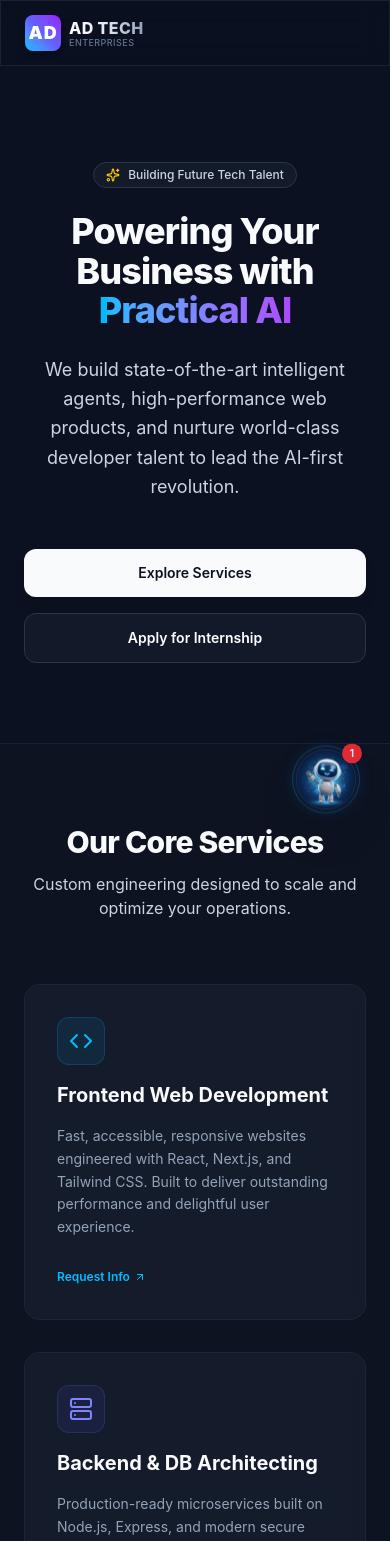
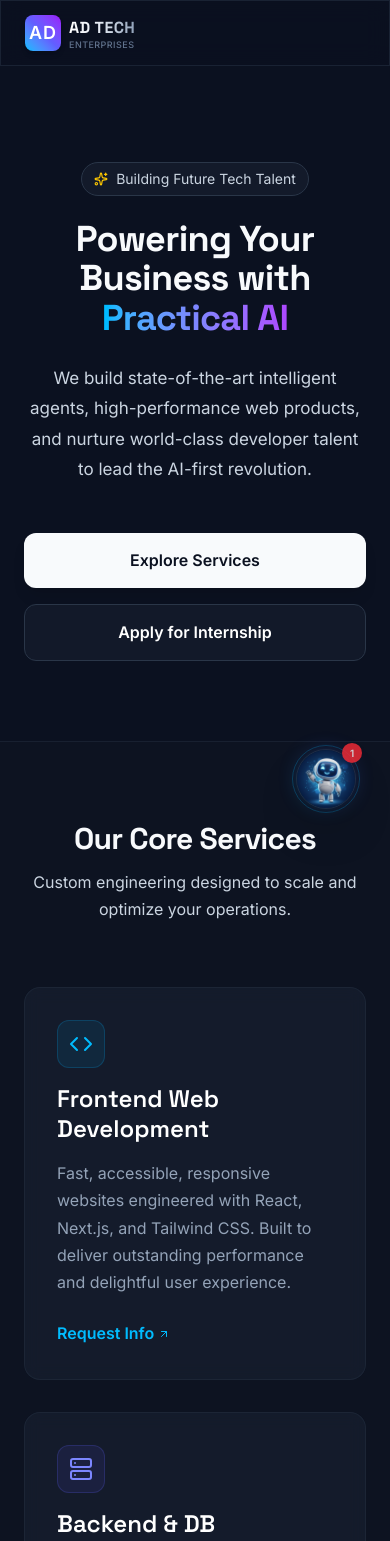
Before and after one commit to ADTECHENTERPRISESPVTLTD/Our-Website, a Next.js app: page / in a window 390 px wide. Shown: the top 1541 px of the page. Built offline with nearby package versions, Linux system fonts and the light colour scheme.

Commit message:
style: align typography, color palette, and chatbot knowledge base with brand guidelines

```diff
--- a/src/app/globals.css
+++ b/src/app/globals.css
@@ -35,7 +35,8 @@
   --color-warning: var(--warning);
   --color-error: var(--error);
 
-  --font-sans: 'Inter', system-ui, -apple-system, sans-serif;
+  --font-sans: var(--font-inter), 'Inter', system-ui, -apple-system, sans-serif;
+  --font-display: var(--font-space-grotesk), 'Space Grotesk', sans-serif;
 
   --animate-fade-in-up: fade-in-up 0.3s cubic-bezier(0.16, 1, 0.3, 1) forwards;
   --animate-slide-in: slide-in 0.4s cubic-bezier(0.16, 1, 0.3, 1) forwards;
@@ -91,10 +92,42 @@
   animation: wave 0.6s ease-in-out infinite;
 }
 
+/* Base Typographical Alignments */
+h1 {
+  font-family: var(--font-display);
+  font-weight: 700;
+  font-size: clamp(36px, 5vw, 56px);
+  line-height: 1.1;
+  letter-spacing: -0.02em;
+}
+
+h2 {
+  font-family: var(--font-display);
+  font-weight: 700;
+  font-size: clamp(30px, 4vw, 42px);
+  line-height: 1.15;
+}
+
+h3 {
+  font-family: var(--font-display);
+  font-weight: 600;
+  font-size: clamp(22px, 3vw, 30px);
+  line-height: 1.25;
+}
+
+h4 {
+  font-family: var(--font-display);
+  font-weight: 600;
+  font-size: clamp(20px, 2.5vw, 24px);
+  line-height: 1.35;
+}
+
 body {
   background: var(--background);
   color: var(--foreground);
   font-family: var(--font-sans);
+  font-size: clamp(16px, 1.8vw, 17px);
+  line-height: 1.7;
   overflow-x: hidden;
 }
 
@@ -126,3 +159,84 @@ body {
 .custom-scrollbar::-webkit-scrollbar-thumb:hover {
   background: var(--accent);
 }
+
+/* Typography Guide Sizing Helpers */
+.body-large {
+  font-family: var(--font-sans);
+  font-weight: 400;
+  font-size: clamp(17px, 2vw, 20px) !important;
+  line-height: 1.8 !important;
+}
+
+.body-regular {
+  font-family: var(--font-sans);
+  font-weight: 400;
+  font-size: clamp(16px, 1.8vw, 17px) !important;
+  line-height: 1.7 !important;
+}
+
+.small-text {
+  font-family: var(--font-sans);
+  font-weight: 400;
+  font-size: 14px !important;
+}
+
+.btn-text {
+  font-family: var(--font-sans);
+  font-weight: 600;
+  font-size: 16px !important;
+}
+
+.nav-text {
+  font-family: var(--font-sans);
+  font-weight: 500;
+  font-size: clamp(15px, 1.5vw, 16px) !important;
+}
+
+.form-label {
+  font-family: var(--font-sans);
+  font-weight: 500;
+  font-size: 15px !important;
+}
+
+.form-input {
+  font-family: var(--font-sans);
+  font-weight: 400;
+  font-size: 16px !important;
+}
+
+.card-title-style {
+  font-family: var(--font-display);
+  font-weight: 600;
+  font-size: 24px !important;
+}
+
+.card-desc {
+  font-family: var(--font-sans);
+  font-weight: 400;
+  font-size: 16px !important;
+}
+
+.card-btn {
+  font-family: var(--font-sans);
+  font-weight: 600;
+  font-size: 16px !important;
+}
+
+.footer-heading {
+  font-family: var(--font-display);
+  font-weight: 600;
+  font-size: 18px !important;
+}
+
+.footer-link {
+  font-family: var(--font-sans);
+  font-weight: 400;
+  font-size: 15px !important;
+}
+
+.footer-copyright {
+  font-family: var(--font-sans);
+  font-weight: 400;
+  font-size: 14px !important;
+}
--- a/src/app/layout.tsx
+++ b/src/app/layout.tsx
@@ -1,20 +1,22 @@
 import type { Metadata } from "next";
-import { Geist, Geist_Mono } from "next/font/google";
+import { Space_Grotesk, Inter } from "next/font/google";
 import "./globals.css";
 
-const geistSans = Geist({
-  variable: "--font-geist-sans",
+const spaceGrotesk = Space_Grotesk({
+  variable: "--font-space-grotesk",
   subsets: ["latin"],
+  weight: ["600", "700"],
 });
 
-const geistMono = Geist_Mono({
-  variable: "--font-geist-mono",
+const inter = Inter({
+  variable: "--font-inter",
   subsets: ["latin"],
+  weight: ["400", "500", "600"],
 });
 
 export const metadata: Metadata = {
-  title: "Create Next App",
-  description: "Generated by create next app",
+  title: "AD TECH Enterprises | Building Future Tech Talent",
+  description: "AD TECH Enterprises Pvt. Ltd. is a modern software development and AI Automation company. We partner with educational institutions and businesses to build scalable digital products, AI chatbot assistants, and transition operations to AI-first workflows.",
 };
 
 export default function RootLayout({
@@ -25,7 +27,7 @@ export default function RootLayout({
   return (
     <html
       lang="en"
-      className={`${geistSans.variable} ${geistMono.variable} h-full antialiased`}
+      className={`${spaceGrotesk.variable} ${inter.variable} h-full antialiased`}
     >
       <body className="min-h-full flex flex-col">{children}</body>
     </html>
--- a/src/app/page.tsx
+++ b/src/app/page.tsx
@@ -20,7 +20,7 @@ export default function Home() {
               AD
             </div>
             <div>
-              <span className="font-extrabold text-base tracking-wide bg-gradient-to-r from-white via-slate-200 to-slate-400 bg-clip-text text-transparent">
+              <span className="font-bold font-display text-base tracking-wide bg-gradient-to-r from-white via-slate-200 to-slate-400 bg-clip-text text-transparent">
                 AD TECH
               </span>
               <span className="text-[9px] text-slate-500 block -mt-1 font-medium uppercase tracking-wider">
@@ -29,16 +29,16 @@ export default function Home() {
             </div>
           </div>
 
-          <nav className="hidden md:flex items-center gap-8 text-sm font-medium text-text-secondary">
-            <a href="#hero" className="hover:text-white transition-colors">Home</a>
-            <a href="#services" className="hover:text-white transition-colors">Services</a>
-            <a href="#careers" className="hover:text-white transition-colors">Careers & Internships</a>
-            <a href="#contact" className="hover:text-white transition-colors">Contact</a>
+          <nav className="hidden md:flex items-center gap-8 text-text-secondary">
+            <a href="#hero" className="nav-text hover:text-white transition-colors">Home</a>
+            <a href="#services" className="nav-text hover:text-white transition-colors">Services</a>
+            <a href="#careers" className="nav-text hover:text-white transition-colors">Careers & Internships</a>
+            <a href="#contact" className="nav-text hover:text-white transition-colors">Contact</a>
           </nav>
 
           <a
             href="#contact"
-            className="hidden sm:inline-flex items-center gap-1.5 px-4.5 py-2 text-xs font-semibold rounded-full bg-btn-primary text-btn-primary-text hover:bg-slate-200 hover:scale-[1.03] transition-all cursor-pointer shadow-md"
+            className="hidden sm:inline-flex items-center gap-1.5 px-6 py-2.5 btn-text rounded-full bg-btn-primary text-btn-primary-text hover:bg-slate-200 hover:scale-[1.03] transition-all cursor-pointer shadow-md"
           >
             Get In Touch
             <ArrowUpRight className="h-3.5 w-3.5" />
@@ -53,32 +53,32 @@ export default function Home() {
         <div className="absolute top-1/3 left-1/4 h-[250px] w-[250px] rounded-full bg-sky-500/10 blur-[80px] pointer-events-none -z-10"></div>
 
         <div className="text-center max-w-4xl mx-auto space-y-6">
-          <div className="inline-flex items-center gap-2 px-3 py-1 rounded-full border border-border bg-card-bg/60 text-xs font-medium text-text-secondary animate-fade-in-up">
+          <div className="inline-flex items-center gap-2 px-3 py-1 rounded-full border border-border bg-card-bg/60 small-text text-text-secondary animate-fade-in-up">
             <Sparkles className="h-3.5 w-3.5 text-yellow-400" />
             <span>Building Future Tech Talent</span>
           </div>
 
-          <h1 className="text-4xl sm:text-6xl md:text-7xl font-extrabold tracking-tight leading-[1.1] animate-fade-in-up">
+          <h1 className="text-4xl sm:text-6xl md:text-7xl font-bold tracking-tight leading-[1.1] animate-fade-in-up">
             Powering Your Business with{" "}
             <span className="bg-gradient-to-r from-sky-400 via-indigo-400 to-purple-500 bg-clip-text text-transparent">
               Practical AI
             </span>
           </h1>
 
-          <p className="text-lg md:text-xl text-text-secondary max-w-2xl mx-auto font-normal leading-relaxed animate-fade-in-up">
+          <p className="body-large text-text-secondary max-w-2xl mx-auto animate-fade-in-up">
             We build state-of-the-art intelligent agents, high-performance web products, and nurture world-class developer talent to lead the AI-first revolution.
           </p>
 
           <div className="flex flex-col sm:flex-row items-center justify-center gap-4 pt-6 animate-fade-in-up">
             <a
               href="#services"
-              className="w-full sm:w-auto px-8 py-3.5 text-sm font-semibold rounded-xl bg-btn-primary text-btn-primary-text hover:bg-slate-200 transition-colors shadow-lg cursor-pointer text-center"
+              className="w-full sm:w-auto px-8 py-3.5 btn-text rounded-xl bg-btn-primary text-btn-primary-text hover:bg-slate-200 transition-colors shadow-lg cursor-pointer text-center"
             >
               Explore Services
             </a>
             <a
               href="#careers"
-              className="w-full sm:w-auto px-8 py-3.5 text-sm font-semibold rounded-xl border border-border bg-card-bg/50 hover:bg-card-bg text-white transition-colors cursor-pointer text-center"
+              className="w-full sm:w-auto px-8 py-3.5 btn-text rounded-xl border border-border bg-card-bg/50 hover:bg-card-bg text-white transition-colors cursor-pointer text-center"
             >
               Apply for Internship
             </a>
@@ -90,8 +90,8 @@ export default function Home() {
       <section id="services" className="py-20 md:py-24 border-t border-border/40 bg-secondary-bg/30">
         <div className="max-w-7xl mx-auto px-6">
           <div className="text-center max-w-2xl mx-auto mb-16 space-y-3">
-            <h2 className="text-3xl md:text-4xl font-extrabold tracking-tight">Our Core Services</h2>
-            <p className="text-text-secondary">Custom engineering designed to scale and optimize your operations.</p>
+            <h2 className="text-3xl md:text-4xl font-bold tracking-tight">Our Core Services</h2>
+            <p className="body-regular text-text-secondary">Custom engineering designed to scale and optimize your operations.</p>
           </div>
 
           <div className="grid md:grid-cols-3 gap-8">
@@ -101,13 +101,13 @@ export default function Home() {
                 <div className="h-12 w-12 rounded-xl bg-sky-500/10 border border-sky-500/20 flex items-center justify-center text-sky-400 group-hover:scale-105 transition-transform">
                   <Code className="h-6 w-6" />
                 </div>
-                <h3 className="text-xl font-bold">Frontend Web Development</h3>
-                <p className="text-text-muted text-sm leading-relaxed">
+                <h3 className="card-title-style text-white">Frontend Web Development</h3>
+                <p className="card-desc text-text-muted">
                   Fast, accessible, responsive websites engineered with React, Next.js, and Tailwind CSS. Built to deliver outstanding performance and delightful user experience.
                 </p>
               </div>
               <div className="pt-6">
-                <a href="#contact" className="inline-flex items-center gap-1 text-xs font-semibold text-sky-400 hover:text-sky-300">
+                <a href="#contact" className="inline-flex items-center gap-1 card-btn text-sky-400 hover:text-sky-300">
                   Request Info <ArrowUpRight className="h-3 w-3" />
                 </a>
               </div>
@@ -119,13 +119,13 @@ export default function Home() {
                 <div className="h-12 w-12 rounded-xl bg-indigo-500/10 border border-indigo-500/20 flex items-center justify-center text-indigo-400 group-hover:scale-105 transition-transform">
                   <Server className="h-6 w-6" />
                 </div>
-                <h3 className="text-xl font-bold">Backend & DB Architecting</h3>
-                <p className="text-text-muted text-sm leading-relaxed">
+                <h3 className="card-title-style text-white">Backend & DB Architecting</h3>
+                <p className="card-desc text-text-muted">
                   Production-ready microservices built on Node.js, Express, and modern secure architectures. Scaling relational databases and vector indexing systems.
                 </p>
               </div>
               <div className="pt-6">
-                <a href="#contact" className="inline-flex items-center gap-1 text-xs font-semibold text-indigo-400 hover:text-indigo-300">
+                <a href="#contact" className="inline-flex items-center gap-1 card-btn text-indigo-400 hover:text-indigo-300">
                   Request Info <ArrowUpRight className="h-3 w-3" />
                 </a>
               </div>
@@ -137,13 +137,13 @@ export default function Home() {
                 <div className="h-12 w-12 rounded-xl bg-purple-500/10 border border-purple-500/20 flex items-center justify-center text-purple-400 group-hover:scale-105 transition-transform">
                   <Bot className="h-6 w-6" />
                 </div>
-                <h3 className="text-xl font-bold">AI Integrations & Agents</h3>
-                <p className="text-text-muted text-sm leading-relaxed">
+                <h3 className="card-title-style text-white">AI Integrations & Agents</h3>
+                <p className="card-desc text-text-muted">
                   Bespoke large language model integration (Gemini, OpenAI), specialized search/retrieval knowledge bases, and floating chatbot widgets tailored for corporate environments.
                 </p>
               </div>
               <div className="pt-6">
-                <a href="#contact" className="inline-flex items-center gap-1 text-xs font-semibold text-purple-400 hover:text-purple-300">
+                <a href="#contact" className="inline-flex items-center gap-1 card-btn text-purple-400 hover:text-purple-300">
                   Request Info <ArrowUpRight className="h-3 w-3" />
                 </a>
               </div>
@@ -158,20 +158,20 @@ export default function Home() {
           <div className="grid lg:grid-cols-2 gap-12 items-center">
 
             <div className="space-y-6">
-              <div className="inline-flex items-center gap-1.5 px-3 py-1 rounded-full border border-border bg-card-bg/60 text-xs font-medium text-indigo-400">
+              <div className="inline-flex items-center gap-1.5 px-3 py-1 rounded-full border border-border bg-card-bg/60 small-text text-indigo-400">
                 <GraduationCap className="h-4 w-4" />
                 <span>Talent Incubator</span>
               </div>
 
-              <h2 className="text-3xl md:text-4xl font-extrabold tracking-tight">
+              <h2 className="text-3xl md:text-4xl font-bold tracking-tight">
                 Empowering the Next Generation of Tech Leaders
               </h2>
 
-              <p className="text-text-secondary text-base leading-relaxed">
+              <p className="body-regular text-text-secondary">
                 AD TECH is committed to "Building Future Tech Talent." Our structured developer internships place you in the driving seat of production-grade tasks under the guidance of tech experts.
               </p>
 
-              <ul className="space-y-3.5 text-text-muted text-sm">
+              <ul className="space-y-3.5 body-regular text-text-muted">
                 <li className="flex items-center gap-3">
                   <CheckCircle2 className="h-4.5 w-4.5 text-success shrink-0" />
                   <span>Sprint-based workflows modeled after live software delivery environments.</span>
@@ -189,7 +189,7 @@ export default function Home() {
               <div className="pt-2">
                 <a
                   href={`mailto:${EMAIL}`}
-                  className="inline-flex items-center gap-2 px-5 py-2.5 text-xs font-semibold rounded-lg bg-slate-800 border border-slate-700 hover:bg-slate-700 text-white cursor-pointer"
+                  className="inline-flex items-center gap-2 px-6 py-2.5 btn-text rounded-lg bg-slate-800 border border-slate-700 hover:bg-slate-700 text-white cursor-pointer"
                 >
                   Send Application Email
                   <Mail className="h-3.5 w-3.5" />
@@ -199,7 +199,7 @@ export default function Home() {
 
             {/* Active Roles list */}
             <div className="glass-card p-8 rounded-2xl space-y-6">
-              <h3 className="text-lg font-bold border-b border-border/80 pb-4">
+              <h3 className="card-title-style font-semibold border-b border-border/80 pb-4">
                 Active Internship Openings
               </h3>
 
@@ -207,10 +207,10 @@ export default function Home() {
                 {/* Role 1 */}
                 <div className="flex justify-between items-start border-b border-border/40 pb-4">
                   <div>
-                    <h4 className="font-semibold text-sm text-white">AI Lead / Agent Architect</h4>
-                    <span className="text-xs text-text-muted">Research & AI Integrations</span>
+                    <h4 className="font-semibold text-[17px] text-white">AI Lead / Agent Architect</h4>
+                    <span className="small-text text-text-muted">Research & AI Integrations</span>
                   </div>
-                  <span className="text-[10px] bg-sky-500/10 text-sky-400 px-2 py-0.5 rounded border border-sky-500/20">
+                  <span className="small-text bg-sky-500/10 text-sky-400 px-2 py-0.5 rounded border border-sky-500/20">
                     2 Positions
                   </span>
                 </div>
@@ -218,10 +218,10 @@ export default function Home() {
                 {/* Role 2 */}
                 <div className="flex justify-between items-start border-b border-border/40 pb-4">
                   <div>
-                    <h4 className="font-semibold text-sm text-white">Frontend Intern (Next.js/TS)</h4>
-                    <span className="text-xs text-text-muted">User Interfaces & Custom CSS</span>
+                    <h4 className="font-semibold text-[17px] text-white">Frontend Intern (Next.js/TS)</h4>
+                    <span className="small-text text-text-muted">User Interfaces & Custom CSS</span>
                   </div>
-                  <span className="text-[10px] bg-indigo-500/10 text-indigo-400 px-2 py-0.5 rounded border border-indigo-500/20">
+                  <span className="small-text bg-indigo-500/10 text-indigo-400 px-2 py-0.5 rounded border border-indigo-500/20">
                     3 Positions
                   </span>
                 </div>
@@ -229,10 +229,10 @@ export default function Home() {
                 {/* Role 3 */}
                 <div className="flex justify-between items-start">
                   <div>
-                    <h4 className="font-semibold text-sm text-white">Backend Engineer Intern</h4>
-                    <span className="text-xs text-text-muted">Node.js, Express, APIs</span>
+                    <h4 className="font-semibold text-[17px] text-white">Backend Engineer Intern</h4>
+                    <span className="small-text text-text-muted">Node.js, Express, APIs</span>
                   </div>
-                  <span className="text-[10px] bg-purple-500/10 text-purple-400 px-2 py-0.5 rounded border border-purple-500/20">
+                  <span className="small-text bg-purple-500/10 text-purple-400 px-2 py-0.5 rounded border border-purple-500/20">
                     1 Position
                   </span>
                 </div>
@@ -249,8 +249,8 @@ export default function Home() {
           <div className="grid lg:grid-cols-2 gap-12">
 
             <div className="space-y-6">
-              <h2 className="text-3xl md:text-4xl font-extrabold tracking-tight">Connect with Us</h2>
-              <p className="text-text-secondary text-base leading-relaxed">
+              <h2 className="text-3xl md:text-4xl font-bold tracking-tight">Connect with Us</h2>
+              <p className="body-regular text-text-secondary">
                 Whether you want to discuss an AI automation pilot project, submit technical requirements, or schedule a callback, our team is ready to assist.
               </p>
 
@@ -260,8 +260,8 @@ export default function Home() {
                     <Mail className="h-5 w-5" />
                   </div>
                   <div>
-                    <span className="text-[10px] text-text-muted block">EMAIL HR</span>
-                    <a href={`mailto:${EMAIL}`} className="text-sm font-semibold text-white hover:underline">{EMAIL}</a>
+                    <span className="small-text text-text-muted block">EMAIL HR</span>
+                    <a href={`mailto:${EMAIL}`} className="body-regular font-semibold text-white hover:underline">{EMAIL}</a>
                   </div>
                 </div>
 
@@ -270,8 +270,8 @@ export default function Home() {
                     <Phone className="h-5 w-5" />
                   </div>
                   <div>
-                    <span className="text-[10px] text-text-muted block">PHONE</span>
-                    <a href={`tel:${PHONE}`} className="text-sm font-semibold text-white hover:underline">{PHONE}</a>
+                    <span className="small-text text-text-muted block">PHONE</span>
+                    <a href={`tel:${PHONE}`} className="body-regular font-semibold text-white hover:underline">{PHONE}</a>
                   </div>
                 </div>
               </div>
@@ -281,33 +281,33 @@ export default function Home() {
             <div className="glass-card p-8 rounded-2xl">
               <form className="space-y-4">
                 <div>
-                  <label className="text-xs text-text-secondary block mb-1">Full Name</label>
+                  <label className="form-label text-text-secondary block mb-1">Full Name</label>
                   <input
                     type="text"
-                    className="w-full bg-[#0B1120] border border-border text-sm px-3.5 py-2.5 rounded-xl text-slate-100 placeholder-slate-600 focus:outline-none focus:border-slate-500"
+                    className="w-full bg-[#0B1120] border border-border form-input px-3.5 py-2.5 rounded-xl text-slate-100 placeholder-slate-600 focus:outline-none focus:border-slate-500"
                     placeholder="Soham"
                   />
                 </div>
                 <div>
-                  <label className="text-xs text-text-secondary block mb-1">Email Address</label>
+                  <label className="form-label text-text-secondary block mb-1">Email Address</label>
                   <input
                     type="email"
-                    className="w-full bg-[#0B1120] border border-border text-sm px-3.5 py-2.5 rounded-xl text-slate-100 placeholder-slate-600 focus:outline-none focus:border-slate-500"
+                    className="w-full bg-[#0B1120] border border-border form-input px-3.5 py-2.5 rounded-xl text-slate-100 placeholder-slate-600 focus:outline-none focus:border-slate-500"
                     placeholder="soham@example.com"
                   />
                 </div>
                 <div>
-                  <label className="text-xs text-text-secondary block mb-1">Message / Project Description</label>
+                  <label className="form-label text-text-secondary block mb-1">Message / Project Description</label>
                   <textarea
                     rows={4}
-                    className="w-full bg-[#0B1120] border border-border text-sm px-3.5 py-2.5 rounded-xl text-slate-100 placeholder-slate-600 focus:outline-none focus:border-slate-500 resize-none"
+                    className="w-full bg-[#0B1120] border border-border form-input px-3.5 py-2.5 rounded-xl text-slate-100 placeholder-slate-600 focus:outline-none focus:border-slate-500 resize-none"
                     placeholder="How can we help your business?"
                   />
                 </div>
                 <button
                   type="submit"
                   onClick={(e) => { e.preventDefault(); alert("Form submitted successfully! You can also use the AI Chatbot's callback or requirements submission tools below."); }}
-                  className="w-full bg-btn-primary text-btn-primary-text font-bold text-sm py-3 rounded-xl transition-all hover:scale-[1.01] active:scale-[0.99] cursor-pointer"
+                  className="w-full bg-btn-primary text-btn-primary-text font-semibold btn-text py-3 rounded-xl transition-all hover:scale-[1.01] active:scale-[0.99] cursor-pointer"
                 >
                   Send Message
                 </button>
@@ -319,10 +319,10 @@ export default function Home() {
       </section>
 
       {/* 6. Footer */}
-      <footer className="py-12 border-t border-border/20 text-center text-xs text-text-muted">
+      <footer className="py-12 border-t border-border/20 text-center footer-copyright text-text-muted">
         <div className="max-w-7xl mx-auto px-6 space-y-2">
           <p>© 2026 AD Tech Enterprises Pvt. Ltd. All rights reserved.</p>
-          <p className="text-[10px] text-slate-600">Building Future Tech Talent • AI Lead Sprint MVP v1.0</p>
+          <p className="footer-link text-slate-600">Building Future Tech Talent • AI Lead Sprint MVP v1.0</p>
         </div>
       </footer>
 
```
Also changed, not shown: src/components/ChatWidget.tsx (+19 -19 lines), src/data/knowledgeBase.ts (+65 -6 lines), 1 other file (tests, documents, lock files or other folders).
